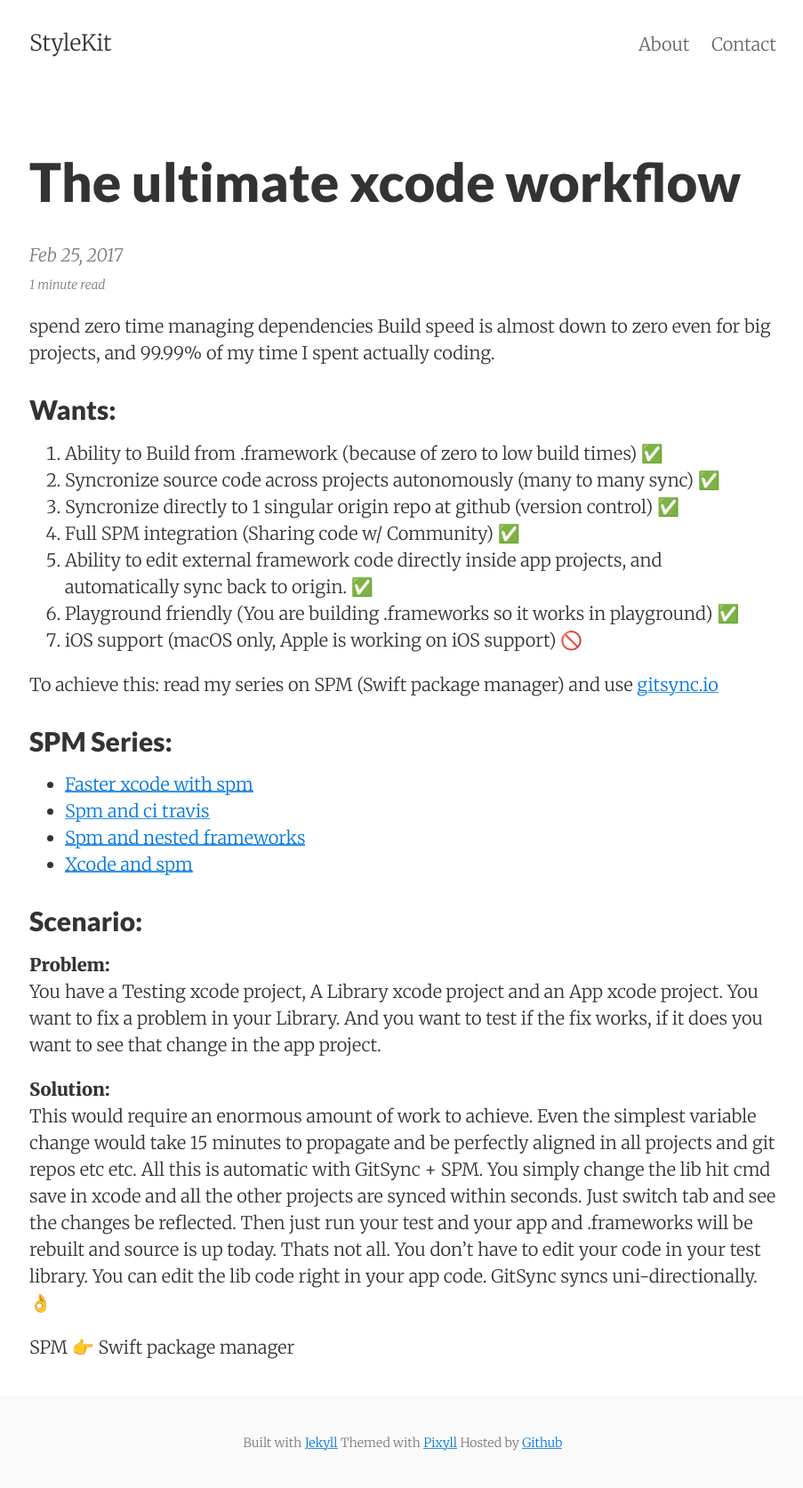
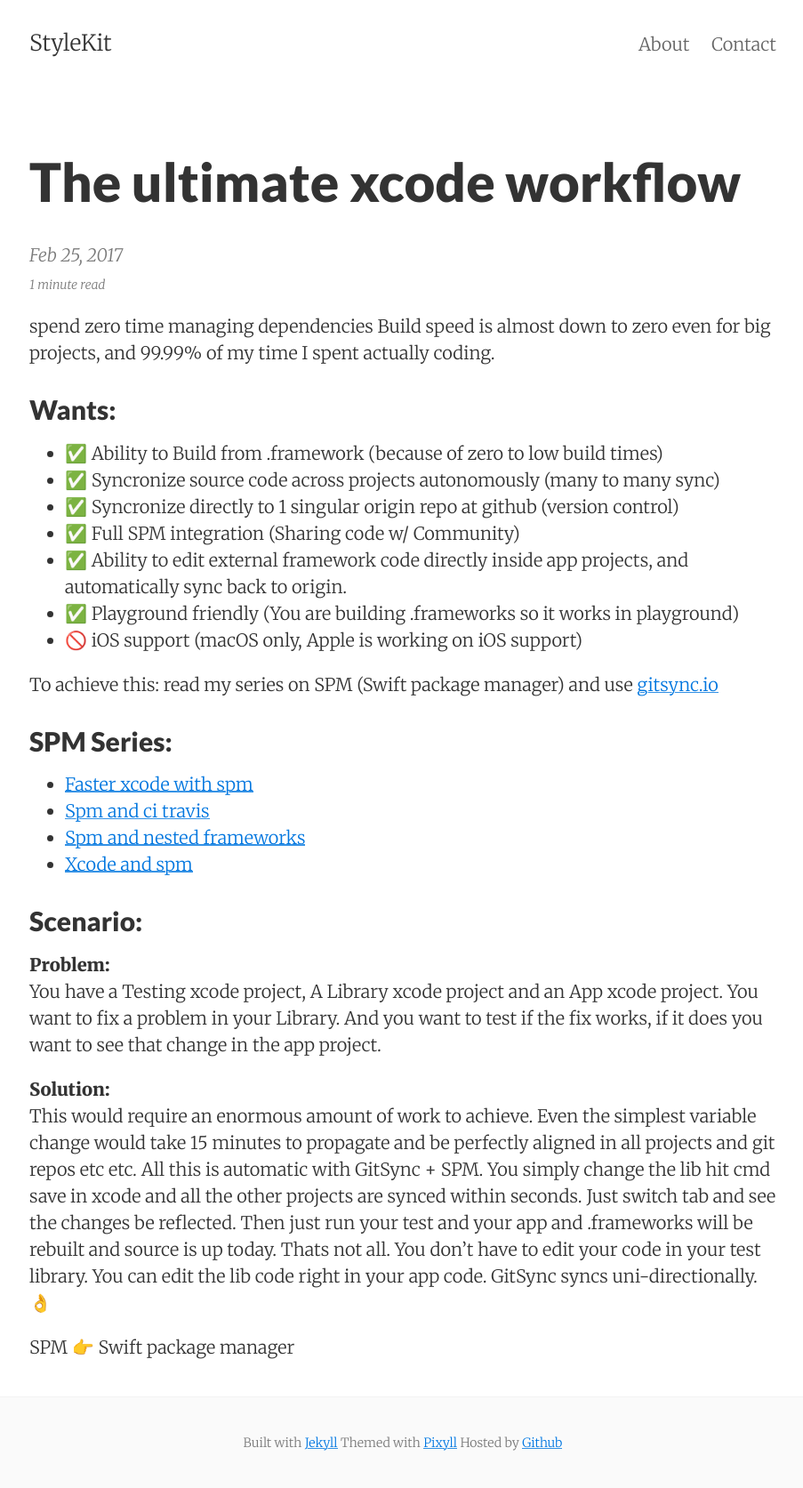
Before and after one commit to stylekit/stylekit.github.io, a Jekyll site: the page built from _posts/2017-02-25-The-ultimate-XCode-workflow.md, in a window 1280 px wide. Shown: the whole page at 89% size, without its empty margins (187-1090 px from the left). Built offline with Jekyll 4.4.1, drawn with Linux system fonts in a browser that asks for light colours; nearby versions of some CDN libraries; comment, search, counter and statistics services are not loaded; some of the changed lines change nothing that is shown.

Commit message:
Files modified: 1


Modified 1 file:
_posts/2017-02-25-The-ultimate-XCode-workflow.md

```diff
--- a/_posts/2017-02-25-The-ultimate-XCode-workflow.md
+++ b/_posts/2017-02-25-The-ultimate-XCode-workflow.md
@@ -3,13 +3,13 @@
 
 ## Wants:
 
-1. Ability to Build from .framework (because of zero to low build times) ✅
-2. Syncronize source code across projects autonomously (many to many sync) ✅
-3. Syncronize directly to 1 singular origin repo at github (version control) ✅
-4. Full SPM integration (Sharing code w/ Community) ✅
-5. Ability to edit external framework code directly inside app projects, and automatically sync back to origin. ✅
-6. Playground friendly (You are building .frameworks so it works in playground) ✅
-7. iOS support  (macOS only, Apple is working on iOS support) 🚫
+- ✅ Ability to Build from .framework (because of zero to low build times)
+- ✅ Syncronize source code across projects autonomously (many to many sync)
+- ✅ Syncronize directly to 1 singular origin repo at github (version control)
+- ✅ Full SPM integration (Sharing code w/ Community)
+- ✅ Ability to edit external framework code directly inside app projects, and automatically sync back to origin.
+- ✅ Playground friendly (You are building .frameworks so it works in playground)
+- 🚫 iOS support  (macOS only, Apple is working on iOS support)
 
 To achieve this: read my series on SPM (Swift package manager) and use [gitsync.io](http://www.gitsync.io)
 
```
